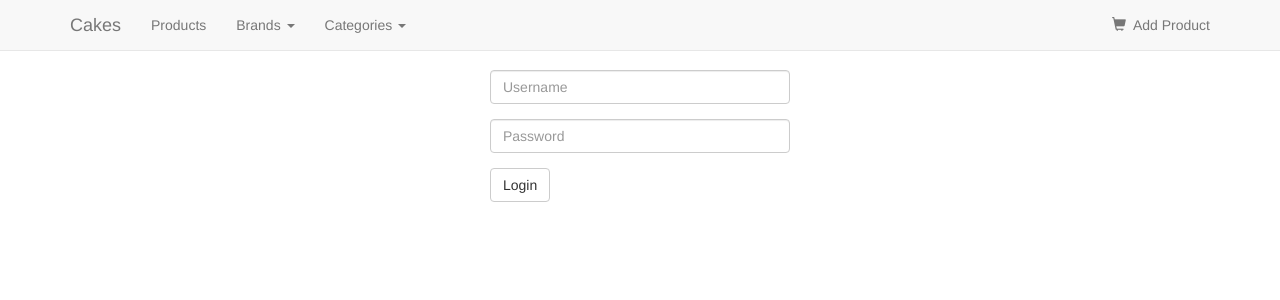
After one commit to seafoodfriedrice/cakes, a Flask app: page /login in a window 1280 px wide. The commit adds this page. Shown: the top 300 px of the page. Run offline with Flask 2, Linux system fonts and the light colour scheme; some libraries are stand-ins or nearby versions.

Commit message:
Add support for authentication to entire application using Flask-Login
__init__.py
    import login

login.py
    Wrap application and initialize with LoginManager() and define load_user()

models.py
    Define User() model which inherits from UserMixin class

views.py
    Define login() and logout() view functions and wrap views with
    @login_required decorator

templates/login.html
    Create template with username and password forms

static/css/main.css
    Add .login-form class to center login forms

manage.py
    Add add_user() command

migrations/
    Create upgrade scripts and migrate due to adding User() model

```diff
--- a/cakes/__init__.py
+++ b/cakes/__init__.py
@@ -10,3 +10,4 @@ from . import views
 from . import filters
 from . import api
 from . import forms
+from . import login
--- a/cakes/static/css/main.css
+++ b/cakes/static/css/main.css
@@ -26,3 +26,8 @@ body {
     max-height: 512px;
     overflow-x: hidden;
 }
+
+.login-form {
+    margin: 0 auto;
+    width: 300px;
+}
--- /dev/null
+++ b/cakes/templates/login.html
@@ -0,0 +1,22 @@
+{% extends "base.html" %}
+{% block body %}
+<div class="login-form">
+    <form role="form" method="POST">
+        <div class="row">
+            <div class="col-md-12">
+                <div class="form-group">
+                    <input type="username" class="form-control" id="username" name="username" placeholder="Username" required>
+                </div>
+            </div>
+        </div>
+        <div class="row">
+            <div class="col-md-12">
+                <div class="form-group">
+                    <input type="password" class="form-control" id="password" name="password" placeholder="Password" required>
+                </div>
+                <button type="submit" class="btn btn-default">Login</button>
+            </div>
+        </div>
+    </form>
+</div>
+{% endblock %}
--- a/cakes/views.py
+++ b/cakes/views.py
@@ -2,18 +2,49 @@ import re
 from datetime import datetime
 
 from flask import render_template, request, redirect, url_for, flash
+from flask.ext.login import login_user, logout_user, login_required
+from flask.ext.login import current_user
 from sqlalchemy import exc
 from sqlalchemy import func
+from werkzeug.security import check_password_hash
 
 from cakes import app
 from cakes.database import session
 from cakes.models import Brand, Category, SubCategory, Product, Notes
+from cakes.models import User
 from cakes.forms import ProductForm
 
 
 
+@app.route("/login", methods=["GET", "POST"])
+def login():
+    if request.method == "POST":
+        username = request.form["username"]
+        password = request.form["password"]
+        user = session.query(User).filter(
+            User.username == username).first()
+        if not user or not check_password_hash(user.password,
+                                                   password):
+            flash("Incorrect username or password", "danger")
+            return redirect(url_for("login"))
+        login_user(user)
+        return redirect(request.args.get("next") or url_for("products"))
+    else:
+        return render_template("login.html")
+
+
+@app.route("/logout", methods=["GET"])
+def logout():
+    if current_user.is_authenticated():
+        logout_user()
+        return render_template("logout.html")
+    else:
+        return render_template("login.html")
+
+
 @app.route("/")
 @app.route("/products")
+@login_required
 def products():
     brands = session.query(Brand).order_by(Brand.name.asc()).all()
     categories = session.query(Category).order_by(Category.name.asc()).all()
@@ -32,6 +63,7 @@ def flash_form_errors(form):
                 error), "danger")
 
 @app.route("/product/test_add", methods=["GET", "POST"])
+@login_required
 def test_add():
     form = ProductForm()
 
@@ -65,6 +97,7 @@ def test_add():
     return render_template("test_add.html", form=form)
 
 @app.route("/product/test_edit/<int:id>", methods=["GET", "POST"])
+@login_required
 def test_edit(id):
     product = session.query(Product).get(id)
     form = ProductForm(obj=product)
@@ -102,6 +135,7 @@ def test_edit(id):
     return render_template("test_add.html", form=form)
 
 @app.route("/product/add", methods=["GET", "POST"])
+@login_required
 def product_add():
     brands = session.query(Brand).order_by(Brand.name.asc()).all()
     categories = session.query(Category).order_by(Category.name.asc()).all()
@@ -163,6 +197,7 @@ def product_add():
 
 
 @app.route("/product/edit/<int:id>", methods=["GET", "POST"])
+@login_required
 def product_edit(id):
     brands = session.query(Brand).order_by(Brand.name.asc()).all()
     categories = session.query(Category).order_by(Category.name.asc()).all()
@@ -225,6 +260,7 @@ def product_edit(id):
 
 
 @app.route("/products/brands/<int:id>", methods=["GET", "POST"])
+@login_required
 def brand(id):
     brands = session.query(Brand).order_by(Brand.name.asc()).all()
     categories = session.query(Category).order_by(Category.name.asc()).all()
@@ -251,6 +287,7 @@ def brand(id):
 
 
 @app.route("/brand/add", methods=["GET", "POST"])
+@login_required
 def brand_add():
     brands = session.query(Brand).order_by(Brand.name.asc()).all()
     categories = session.query(Category).order_by(Category.name.asc()).all()
@@ -277,6 +314,7 @@ def brand_add():
 
 
 @app.route("/products/categories/<int:id>", methods=["GET", "POST"])
+@login_required
 def category(id):
     brands = session.query(Brand).order_by(Brand.name.asc()).all()
     categories = session.query(Category).order_by(Category.name.asc()).all()
@@ -303,6 +341,7 @@ def category(id):
 
 
 @app.route("/category/add", methods=["GET", "POST"])
+@login_required
 def category_add():
     brands = session.query(Brand).order_by(Brand.name.asc()).all()
     categories = session.query(Category).order_by(Category.name.asc()).all()
--- a/manage.py
+++ b/manage.py
@@ -2,10 +2,13 @@ import os
 
 from flask.ext.script import Manager
 from flask.ext.migrate import Migrate, MigrateCommand
+from getpass import getpass
+from werkzeug.security import generate_password_hash
 
 from cakes import app
 from cakes.database import Base, session
 from cakes.models import Brand, Category, SubCategory, Product, Notes
+from cakes.models import User
 
 
 manager = Manager(app)
@@ -48,6 +51,23 @@ def seed():
     session.add(product)
     session.commit()
 
+@manager.command
+def add_user():
+    name = raw_input("Name: ")
+    if session.query(User).filter_by(username=name).first():
+        print "User already exists."
+        return
+
+    password = ""
+    password_2 = ""
+    while not (password and password_2) or password != password_2:
+        password = getpass("Password: ")
+        password_2 = getpass("Re-enter password: ")
+    user = User(username=name, password=generate_password_hash(password))
+    session.add(user)
+    session.commit()
+
+
 class DB(object):
     def __init__(self, metadata):
         self.metadata = metadata
```
Also changed, not shown: cakes/login.py (added, +15 -0 lines), cakes/models.py (+9 -0 lines), migrations/versions/2c2612514fca_.py (added, +32 -0 lines).
